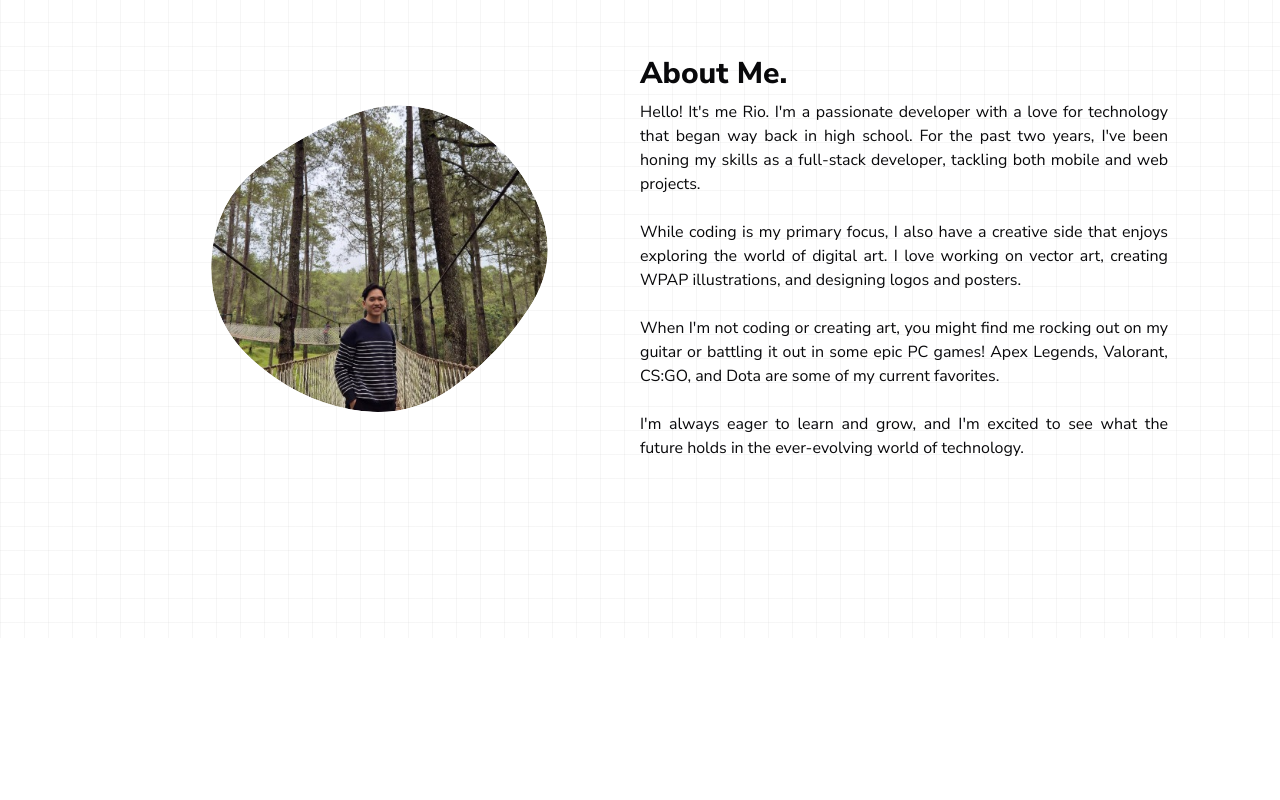
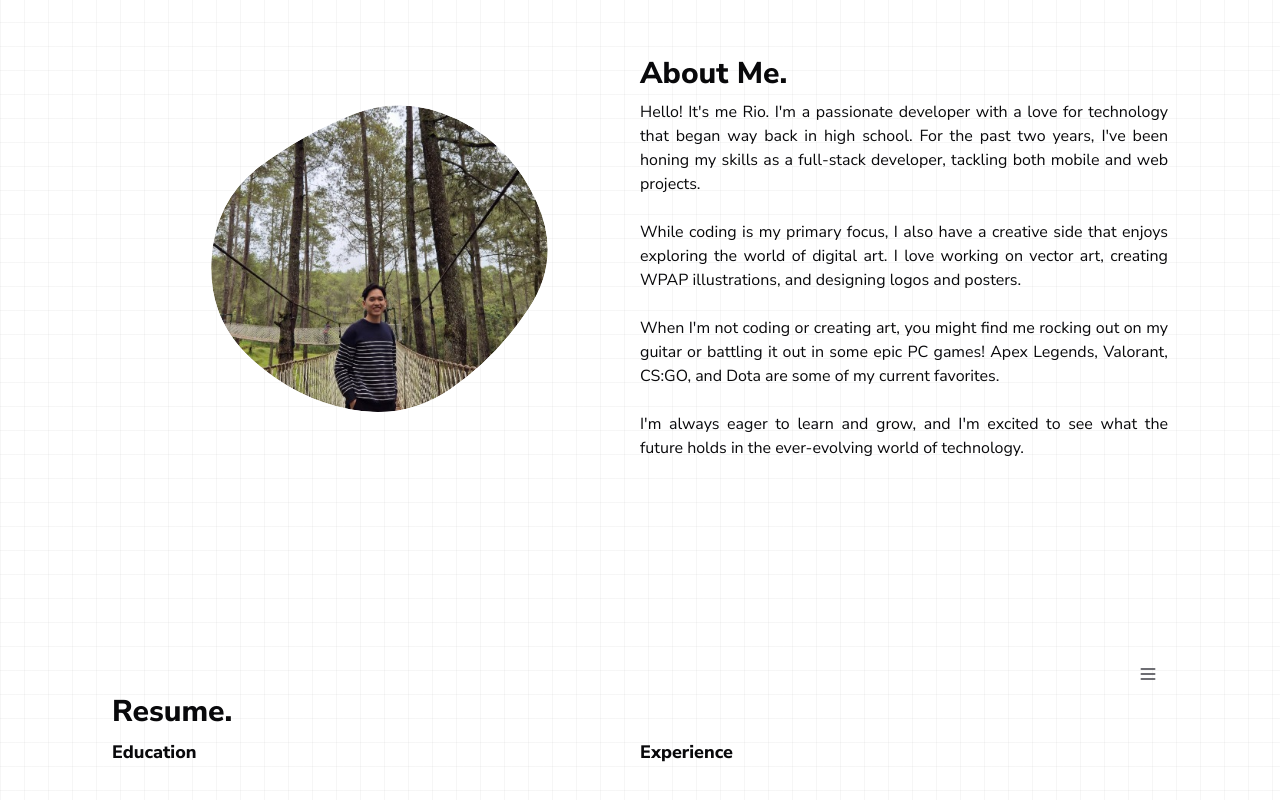
Before and after one commit to riooastfu/portfoliov3, a Next.js app: page / in a window 1280 px wide. Shown: the part 962-1762 px from the top of the page. Before the commit the page ends 1600 px from the top, so only its background shows below. Built offline with nearby package versions, Linux system fonts and the light colour scheme.

Commit message:
feat: add resume page

```diff
--- a/app/(main)/page.tsx
+++ b/app/(main)/page.tsx
@@ -1,5 +1,6 @@
 import { HomeScreen } from "@/components/home/home";
 import { ProfileScreen } from "@/components/profile/profile";
+import { ResumeScreen } from "@/components/resume/resume";
 
 export default function Home() {
 
@@ -7,6 +8,7 @@ export default function Home() {
     <>
       <HomeScreen />
       <ProfileScreen />
+      <ResumeScreen />
     </>
   );
 }
--- a/components/home/home.tsx
+++ b/components/home/home.tsx
@@ -50,13 +50,9 @@ export const HomeScreen = () => {
                                     <User className="mr-2 h-4 w-4" />
                                     <span>Profile</span>
                                 </Button>
-                                <Button variant="ghost" className="justify-start p-2">
-                                    <GraduationCap className="mr-2 h-4 w-4" />
-                                    <span>Education</span>
-                                </Button>
-                                <Button variant="ghost" className="justify-start p-2">
+                                <Button onClick={() => scrollToHash('resume')} variant="ghost" className="justify-start p-2">
                                     <BriefcaseBusiness className="mr-2 h-4 w-4" />
-                                    <span>Experience</span>
+                                    <span>Resume</span>
                                 </Button>
                                 <Button variant="ghost" className="justify-start p-2">
                                     <Blocks className="mr-2 h-4 w-4" />
--- a/components/navigation/navigation-header.tsx
+++ b/components/navigation/navigation-header.tsx
@@ -1,3 +1,5 @@
+"use client"
+
 import { Blocks, BriefcaseBusiness, GraduationCap, Menu, Palette, User } from "lucide-react"
 import { Button } from "../ui/button"
 import { Popover, PopoverContent, PopoverTrigger } from "../ui/popover"
@@ -24,17 +26,13 @@ export const NavigationHeader = () => {
                     </div>
                     <Separator />
                     <div className="flex flex-col">
-                        <Button variant="ghost" className="justify-start p-2">
+                        <Button onClick={() => scrollToHash('profile')} variant="ghost" className="justify-start p-2">
                             <User className="mr-2 h-4 w-4" />
                             <span>Profile</span>
                         </Button>
-                        <Button variant="ghost" className="justify-start p-2">
-                            <GraduationCap className="mr-2 h-4 w-4" />
-                            <span>Education</span>
-                        </Button>
-                        <Button variant="ghost" className="justify-start p-2">
+                        <Button onClick={() => scrollToHash('resume')} variant="ghost" className="justify-start p-2">
                             <BriefcaseBusiness className="mr-2 h-4 w-4" />
-                            <span>Experience</span>
+                            <span>Resume</span>
                         </Button>
                         <Button variant="ghost" className="justify-start p-2">
                             <Blocks className="mr-2 h-4 w-4" />
--- /dev/null
+++ b/components/resume/resume.tsx
@@ -0,0 +1,20 @@
+import { NavigationHeader } from "../navigation/navigation-header"
+
+export const ResumeScreen = () => {
+    return (
+        <div id="resume" className="flex flex-col h-[100vh] p-4 items-center">
+            <NavigationHeader />
+            <div className="flex flex-col gap-y-2 w-full h-full">
+                <p className="text-3xl font-extrabold">Resume.</p>
+                <div className="grid grid-cols-2">
+                    <div>
+                        <p className="font-extrabold text-lg">Education</p>
+                    </div>
+                    <div>
+                        <p className="font-extrabold text-lg">Experience</p>
+                    </div>
+                </div>
+            </div>
+        </div>
+    )
+}
```
